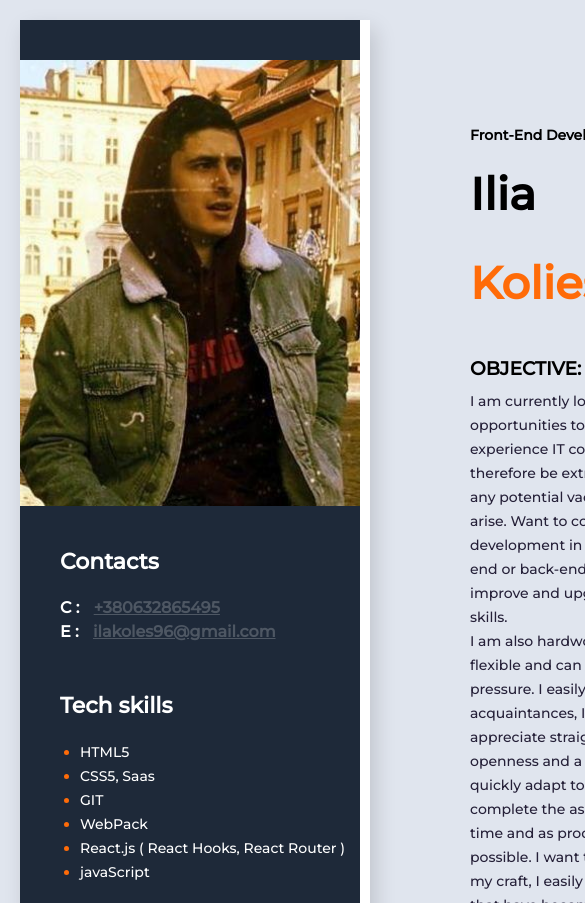
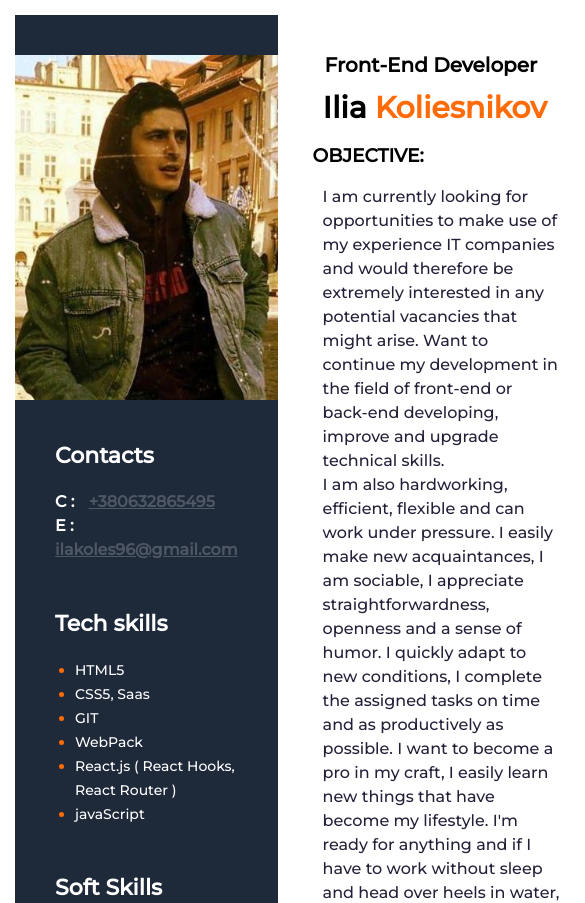
Before and after one commit to IliasArgument/My-resume, a plain HTML site: page index.html in a window 390 px wide. Shown: the top 903 px of the page, 585 px wide, since content can reach past the window. Drawn offline with Linux system fonts and the light colour scheme.

Commit message:
repozitori

```diff
--- a/index.html
+++ b/index.html
@@ -123,6 +123,14 @@ I want to become a pro in my craft, I easily learn new things that have become m
               <span class="dots">...........................</span>
               <span><b>[ </b><span class="tech_name">React, JSX, HTML5</span><b> ]</b></span>
             </li>
+            <li class="project_item">
+              <a class="projects_list"
+              href="https://github.com/IliasArgument/cite-test">
+                https://github.com/IliasArgument/
+              </a>
+              <span class="dots">...........................</span>
+              <span><b>[ </b><span class="tech_name">CSS3, BEM, JS, HTML5</span><b> ]</b></span>
+            </li>
           </ol>
         </div>
         <div class="github">
--- a/port.css
+++ b/port.css
@@ -1,34 +1,37 @@
 body {
-    margin: 0;
-    padding: 0;
+    padding: 15px;
+    margin: 0 auto;
     box-sizing: border-box;
     font-family: 'Montserrat';
-    background-color: #e0e5ee;
-    padding: 20px;
+    background: #d7e0ec;
 }
 
 .main_container {
     display: flex;
     background-color: #fff;
-    max-width: 1200px;
+    width: 100%;
     margin: 0 auto;
     box-shadow: 5px 9px 20px rgba(0, 0, 0, 0.15);
+
 }
 
 .main_aside {
-    width: 340px;
-    height: 1200px;
+    position: relative;
+    max-width: 340px;
+    min-height: 100vh;
     background-color: #1e2939;
     padding-top: 40px;
     padding-bottom: 40px;
 }
 
 .main_src {
-    width: 340px;
+    max-width: 340px;
 }
 
 .about_me_container {
     padding: 90px 110px;
+    max-width: 100%;
+    margin: 10px;
 }
 
 .contacts_container {
@@ -95,6 +98,7 @@ body {
     margin-left: 40px;
     margin-top: 50px;
 }
+
 .soft_skills_item {
     font-size: 14px;
     font-weight: 500;
@@ -102,62 +106,74 @@ body {
     color: #ff6b08;
     margin-left: -20px;
 }
+
 .soft_skills_text {
     color: white;
 }
+
 .about_me_title {
-    font-size: 14px;
+    font-size: 20px;
     font-weight: 900;
     line-height: 26px;
-    color:black;
+    color: black;
 }
+
 .user {
-    color:#ff6b08;
+    color: #ff6b08;
 }
-.about_me_name{
+
+.about_me_name {
     font-size: 45px;
     font-weight: 700;
     line-height: 89px;
-    color:black;
+    color: black;
     margin-top: -10px;
 }
+
 .about_me_text {
     font-size: 14px;
     font-weight: 400;
     line-height: 24px;
     margin-top: -10px;
-color:#252038;
+    color: #252038;
 }
+
 .project_container {
     margin-top: 60px;
 }
+
 .project_container_title {
     font-size: 22px;
     font-weight: 700;
     line-height: 24px;
     margin-bottom: 10px;
 }
+
 .projects_list {
     font-size: 14px;
     font-weight: 400;
     line-height: 24px;
-    color:#252038;
+    color: #252038;
 }
+
 .tech_name {
     font-size: 14px;
     font-weight: 400;
     line-height: 24px;
-color:#252038;
+    color: #252038;
 }
 
 .dots {
-    color:#252038;
+    color: #252038;
     font-weight: 100;
 }
+
 .project_item {
     font-weight: 700;
     margin-left: -25px;
+    line-height: 30px;
 }
+
 .education_me {
     font-size: 22px;
     font-weight: 700;
@@ -167,18 +183,21 @@ margin-left: -25px;
 .education_team {
     padding-top: 100px;
 }
+
 .universitet {
     font-size: 16px;
     font-weight: 700;
     line-height: 24px;
     color: #ff6b08;
 }
+
 .profeshion {
     margin-top: -10px;
     font-size: 14px;
     font-weight: 700;
     line-height: 24px;
 }
+
 .time {
     font-size: 12px;
     font-weight: 400;
@@ -190,6 +209,110 @@ line-height: 24px;
     display: flex;
     align-items: center;
 }
+
 .git_img {
     margin-left: 30px;
 }
+
+@media screen and (max-width: 1260px) {
+
+    .main_container {
+        max-width: 100vw;
+        margin: 0 auto;
+    }
+
+    .main_aside {
+        width: 100%;
+        min-height: 100%;
+
+    }
+
+    .main_src {
+        max-width: 100%;
+    }
+
+    .about_me_container {
+        padding: 40px 70px;
+        max-width: 100%;
+        margin: 10px;
+    }
+
+    .about_me_title {
+        font-size: 20px;
+        font-weight: 900;
+        line-height: 26px;
+        margin: 12px 0;
+    }
+
+    .about_me_name {
+        font-size: 30px;
+        font-weight: 700;
+        line-height: 89px;
+        color: black;
+        margin: 10px;
+    }
+
+    .about_me_text {
+        font-size: 16px;
+        font-weight: 400;
+        line-height: 24px;
+
+    }
+
+}
+
+@media screen and (max-width: 780px) {
+
+    body {
+        background: #fff;
+    }
+
+    .main_container {
+
+        max-width: 100%;
+        margin: 0 auto;
+        box-shadow: none;
+    }
+
+    .main_aside {
+        width: 100%;
+        min-height: 100%;
+
+    }
+
+    .main_src {
+        max-width: 100%;
+    }
+
+    .about_me_container {
+        max-width: 100vw;
+    }
+
+    .about_me_container {
+        padding: 20px 30px;
+        max-width: 100%;
+        margin: 5px;
+    }
+
+    .about_me_title {
+        font-size: 20px;
+        font-weight: 900;
+        line-height: 26px;
+        margin: 12px 12px;
+    }
+
+    .about_me_name {
+        font-size: 30px;
+        font-weight: 700;
+        line-height: 35px;
+        color: black;
+        margin: 10px;
+    }
+
+    .about_me_text {
+        font-size: 16px;
+        font-weight: 400;
+        line-height: 24px;
+        margin: 10px;
+    }
+}
```
Lines whose indentation alone changed are shown as unchanged.
